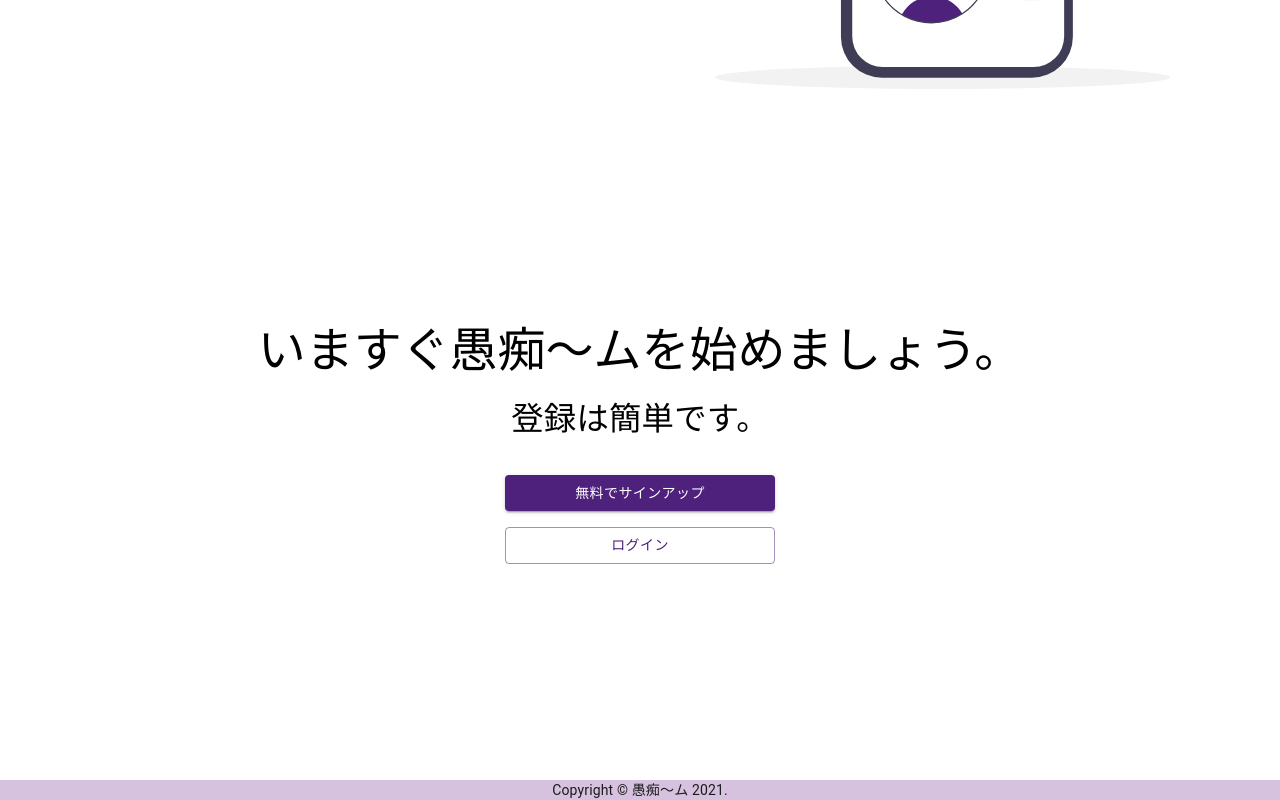
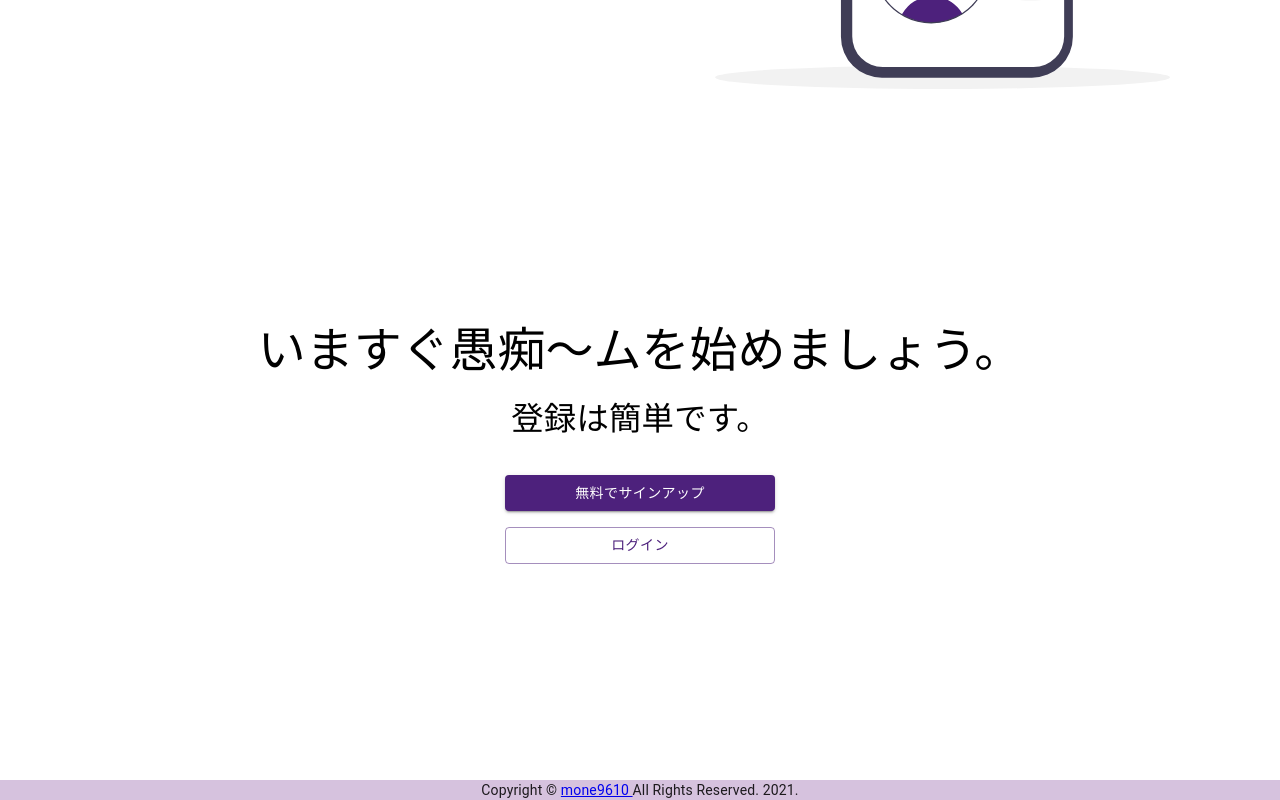
Before and after one commit to mone9610/guteam, a React (Create React App) app in the folder docker-codes/http-server/guteam/: page / in a window 1280 px wide. Shown: the part 3112-3912 px from the top of the page. Built offline with nearby package versions, Linux system fonts and the light colour scheme; no server answers.

Commit message:
その他：表示の修正

```diff
--- a/docker-codes/http-server/guteam/public/index.html
+++ b/docker-codes/http-server/guteam/public/index.html
@@ -7,7 +7,7 @@
     <meta name="theme-color" content="#000000" />
     <meta
       name="description"
-      content="Web site created using create-react-app"
+      content="「愚痴〜ム」 愚痴でつながる新感覚SNS"
     />
     <!-- <link rel="apple-touch-icon" href="%PUBLIC_URL%/logo192.png" /> -->
     <!--
--- a/docker-codes/http-server/guteam/src/container/molecules/Copyright.tsx
+++ b/docker-codes/http-server/guteam/src/container/molecules/Copyright.tsx
@@ -5,9 +5,9 @@ const Copyright: VFC = () => (
   <div>
     <Typography variant="body2" color="textPrimary" align="center">
       {'Copyright © '}
-      愚痴〜ム {new Date().getFullYear()}.
+      <a href="https://github.com/mone9610/guteam">mone9610 </a>
+      All Rights Reserved. {new Date().getFullYear()}.
     </Typography>
   </div>
 );
-
 export default Copyright;
```
